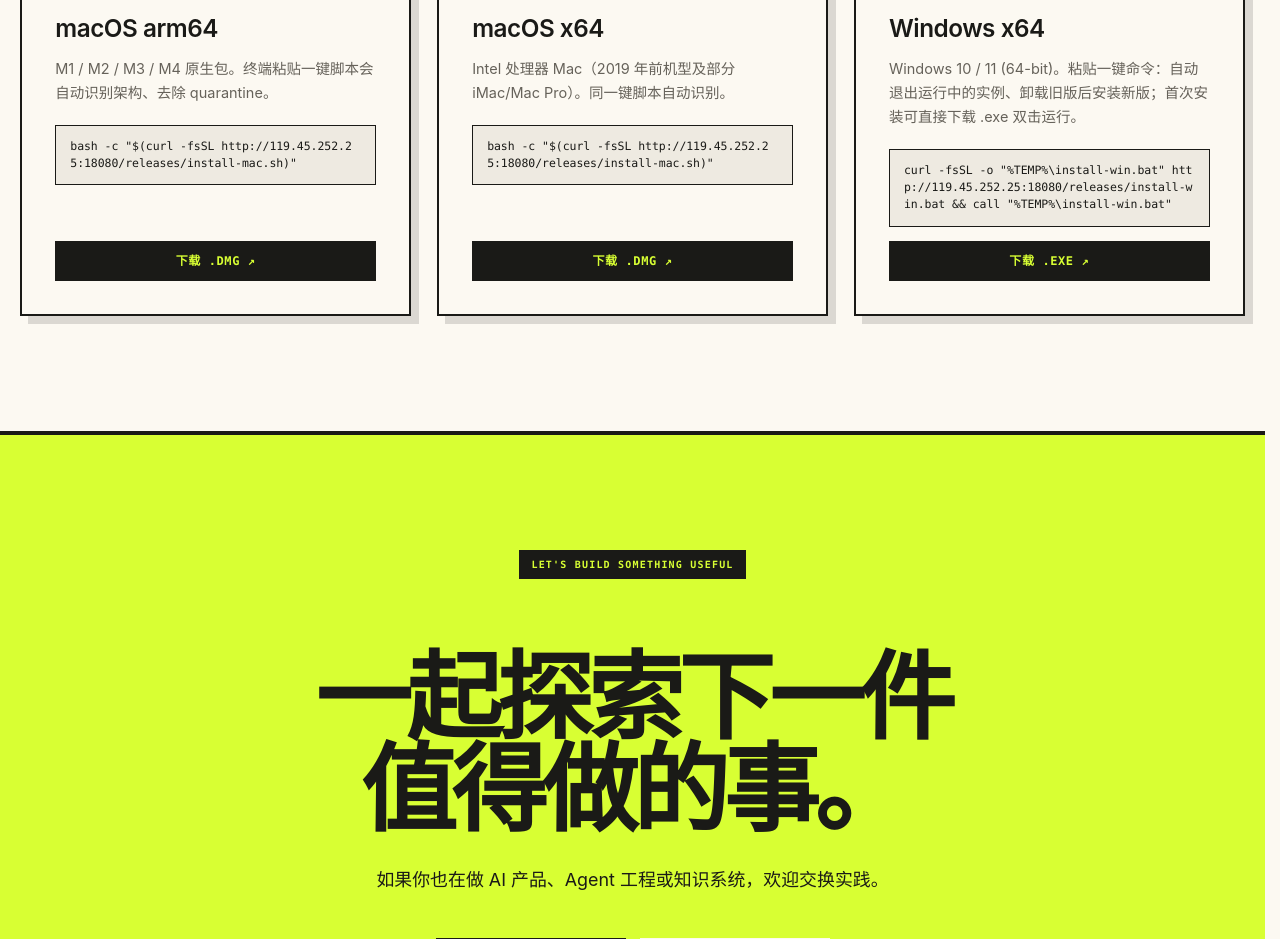
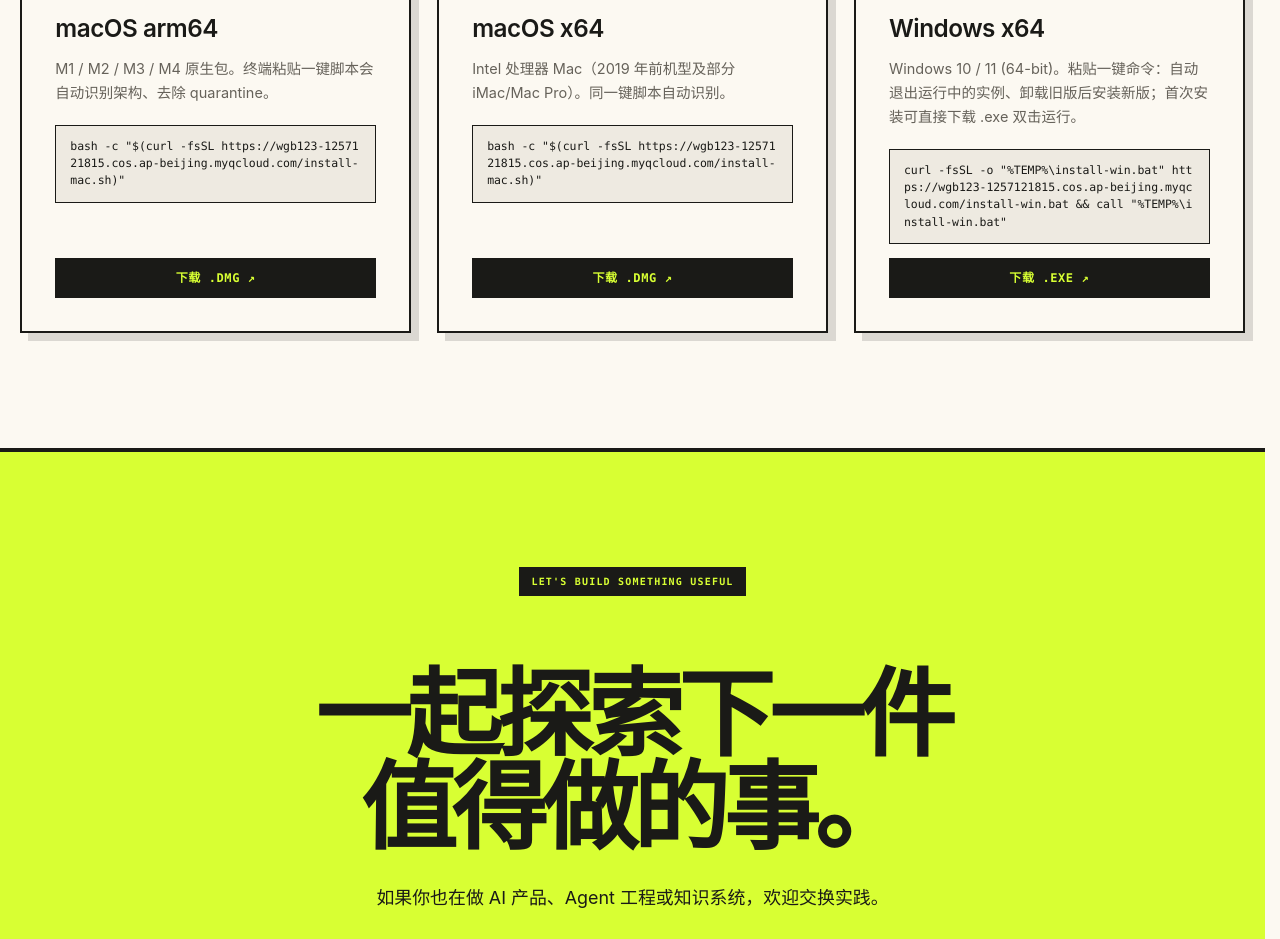
Before and after one commit to wuguobin123/wuguobin123.github.io, a Next.js app: page / in a window 1280 px wide. Shown: the part 3580-4519 px from the top of the page. Built offline with nearby package versions, Linux system fonts and the light colour scheme; no server answers.

Commit message:
feat(download): 下载与一键脚本地址切换到腾讯云 COS
COS 默认域名自带 HTTPS、国内速度快、无需备案，替代 18080 裸 IP
（浏览器点击）与 GitHub Releases（降级为备用通道）

```diff
--- a/app/page.tsx
+++ b/app/page.tsx
@@ -179,8 +179,8 @@
             <p className="eyebrow">MACOS · APPLE SILICON</p>
             <h2>macOS arm64</h2>
             <p>M1 / M2 / M3 / M4 原生包。终端粘贴一键脚本会自动识别架构、去除 quarantine。</p>
-            <pre className="download-cmd"><code>bash -c "$(curl -fsSL http://119.45.252.25:18080/releases/install-mac.sh)"</code></pre>
-            <a className="download-link" href="https://github.com/wuguobin123/wuguobin123.github.io/releases/latest/download/latest-mac-arm64.dmg">
+            <pre className="download-cmd"><code>bash -c "$(curl -fsSL https://wgb123-1257121815.cos.ap-beijing.myqcloud.com/install-mac.sh)"</code></pre>
+            <a className="download-link" href="https://wgb123-1257121815.cos.ap-beijing.myqcloud.com/latest-mac-arm64.dmg">
               下载 .dmg ↗
             </a>
           </article>
@@ -192,8 +192,8 @@
             <p className="eyebrow">MACOS · INTEL</p>
             <h2>macOS x64</h2>
             <p>Intel 处理器 Mac（2019 年前机型及部分 iMac/Mac Pro）。同一键脚本自动识别。</p>
-            <pre className="download-cmd"><code>bash -c "$(curl -fsSL http://119.45.252.25:18080/releases/install-mac.sh)"</code></pre>
-            <a className="download-link" href="https://github.com/wuguobin123/wuguobin123.github.io/releases/latest/download/latest-mac-x64.dmg">
+            <pre className="download-cmd"><code>bash -c "$(curl -fsSL https://wgb123-1257121815.cos.ap-beijing.myqcloud.com/install-mac.sh)"</code></pre>
+            <a className="download-link" href="https://wgb123-1257121815.cos.ap-beijing.myqcloud.com/latest-mac-x64.dmg">
               下载 .dmg ↗
             </a>
           </article>
@@ -205,8 +205,8 @@
             <p className="eyebrow">WINDOWS · X64</p>
             <h2>Windows x64</h2>
             <p>Windows 10 / 11 (64-bit)。粘贴一键命令：自动退出运行中的实例、卸载旧版后安装新版；首次安装可直接下载 .exe 双击运行。</p>
-            <pre className="download-cmd"><code>curl -fsSL -o "%TEMP%\install-win.bat" http://119.45.252.25:18080/releases/install-win.bat && call "%TEMP%\install-win.bat"</code></pre>
-            <a className="download-link" href="https://github.com/wuguobin123/wuguobin123.github.io/releases/latest/download/latest-win-x64.exe">
+            <pre className="download-cmd"><code>curl -fsSL -o "%TEMP%\install-win.bat" https://wgb123-1257121815.cos.ap-beijing.myqcloud.com/install-win.bat && call "%TEMP%\install-win.bat"</code></pre>
+            <a className="download-link" href="https://wgb123-1257121815.cos.ap-beijing.myqcloud.com/latest-win-x64.exe">
               下载 .exe ↗
             </a>
           </article>
```
